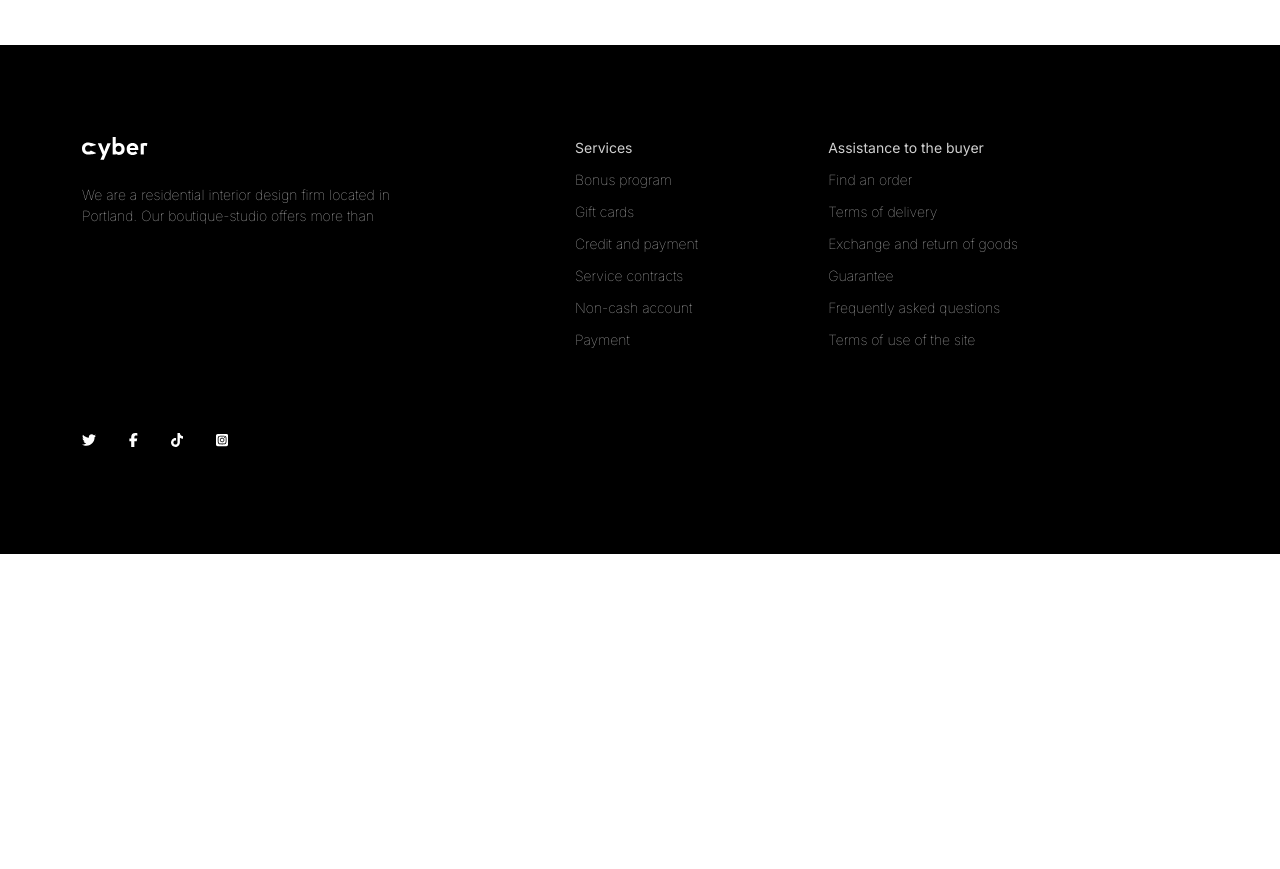
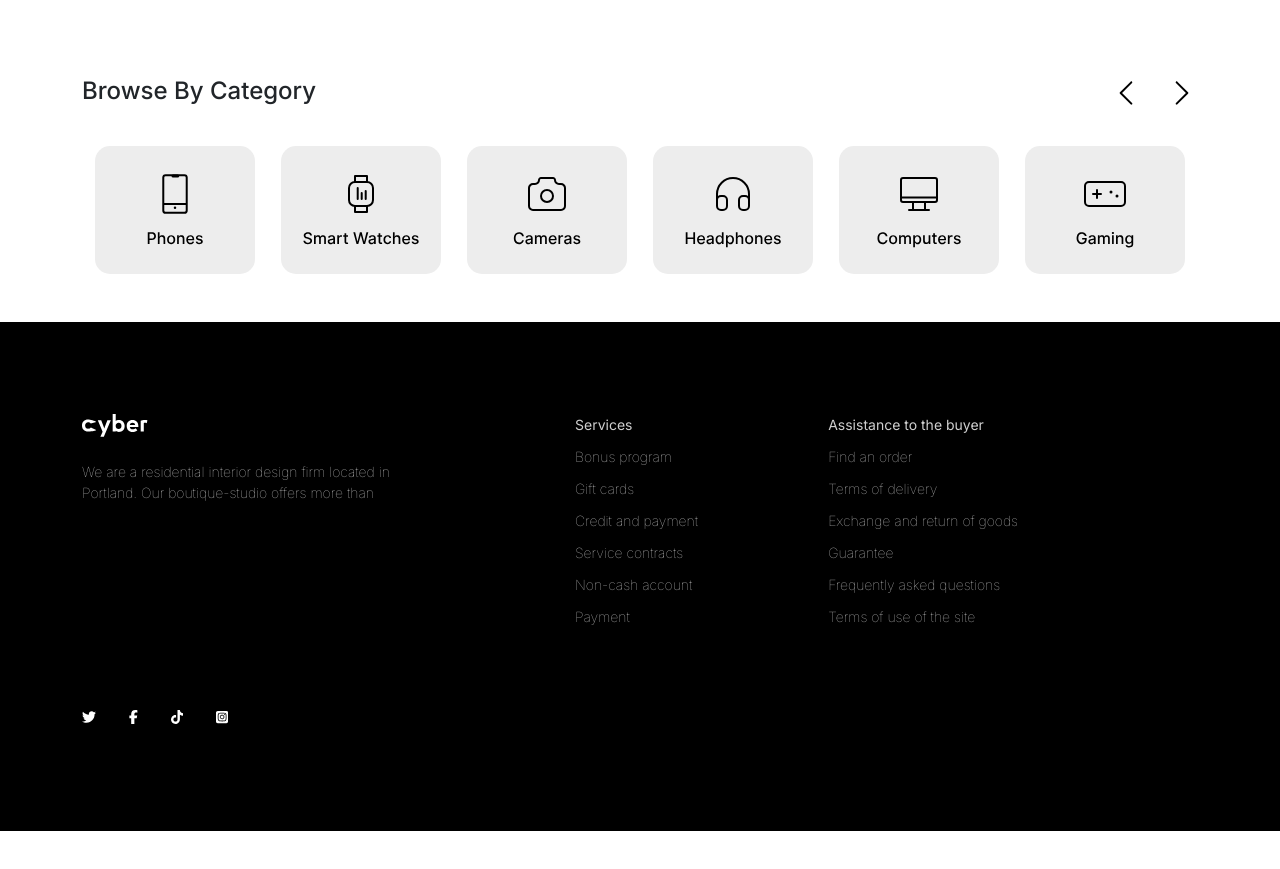
Before and after one commit to mohammad-qawasmi/CYPER, a plain HTML site: page index.html in a window 1280 px wide. Shown: the part 1431-2300 px from the top of the page. Drawn offline with nearby package versions, Linux system fonts and the light colour scheme.

Commit message:
category section

```diff
--- a/assets/css/main.css
+++ b/assets/css/main.css
@@ -175,9 +175,7 @@ background-color: #EDEDED;
     line-height: 70%;
     padding-bottom: 16px;
 }
-.left-big button{
 
-}
 .Left-Banners .top {
 display: flex;
 align-items: center;
@@ -191,6 +189,25 @@ background-color:#EDEDED ;
 
 
 /* end banner section*/
+
+/*Category*/
+.Category {
+    margin-top: 80px;
+}
+.category-title {
+    padding-bottom: 32px;
+}
+.Category h2 {
+    font-size: 24px;
+}
+.category-items img {
+    width:160px ;
+    height:128px ;
+}
+.arrow a {
+    cursor: pointer;
+}
+/* end of Category*/
 
 /* start footer section */
 .footer {
--- a/index.html
+++ b/index.html
@@ -151,7 +151,29 @@
       </div>
     </section>
 
+ <section>
+  <div class="Category">
 
+    <div class="container">
+      <div class="category-title d-flex justify-content-between">
+<div> <h2>Browse By Category</h2></div>
+    <div class="arrow d-flex gap-4">
+   <a><img src="./assets/img/Category/left-Arrow.svg"/></a>
+   <a><img src="./assets/img/Category/Arrow.svg"/></a>
+</div>
+
+    </div>
+    <div class="category-items d-flex">
+            <img src="./assets/img/Category/phones.svg" class="d-block w-100" alt="phones">
+            <img src="./assets/img/Category/smarwatches.svg" class="d-block w-100" alt="smarwatches">
+      <img src="./assets/img/Category/cameras.svg" class="d-block w-100" alt="cameras">
+      <img src="./assets/img/Category/headphones.svg" class="d-block w-100" alt="headphones">
+      <img src="./assets/img/Category/comuters.svg" class="d-block w-100" alt="comuters">
+      <img src="./assets/img/Category/gaming.svg" class="d-block w-100" alt="gaming">
+
+</div>
+</div>
+    </section>
 
     <footer>
       <div class="footer mt-5">
```
Also changed, not shown: assets/img/Category/Arrow.svg (added), assets/img/Category/cameras.svg (added), assets/img/Category/comuters.svg (added), assets/img/Category/gaming.svg (added), assets/img/Category/headphones.svg (added), assets/img/Category/left-Arrow.svg (added), assets/img/Category/phones.svg (added), assets/img/Category/smarwatches.svg (added).
